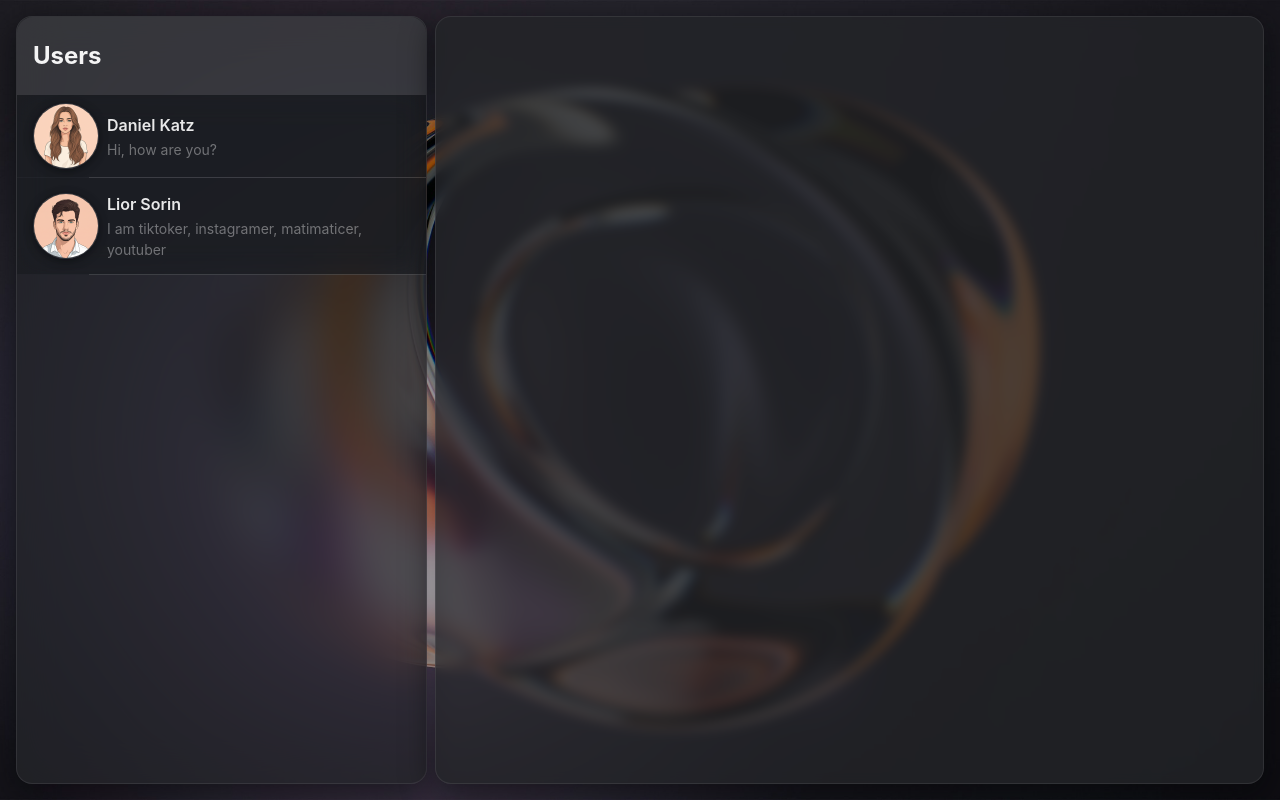
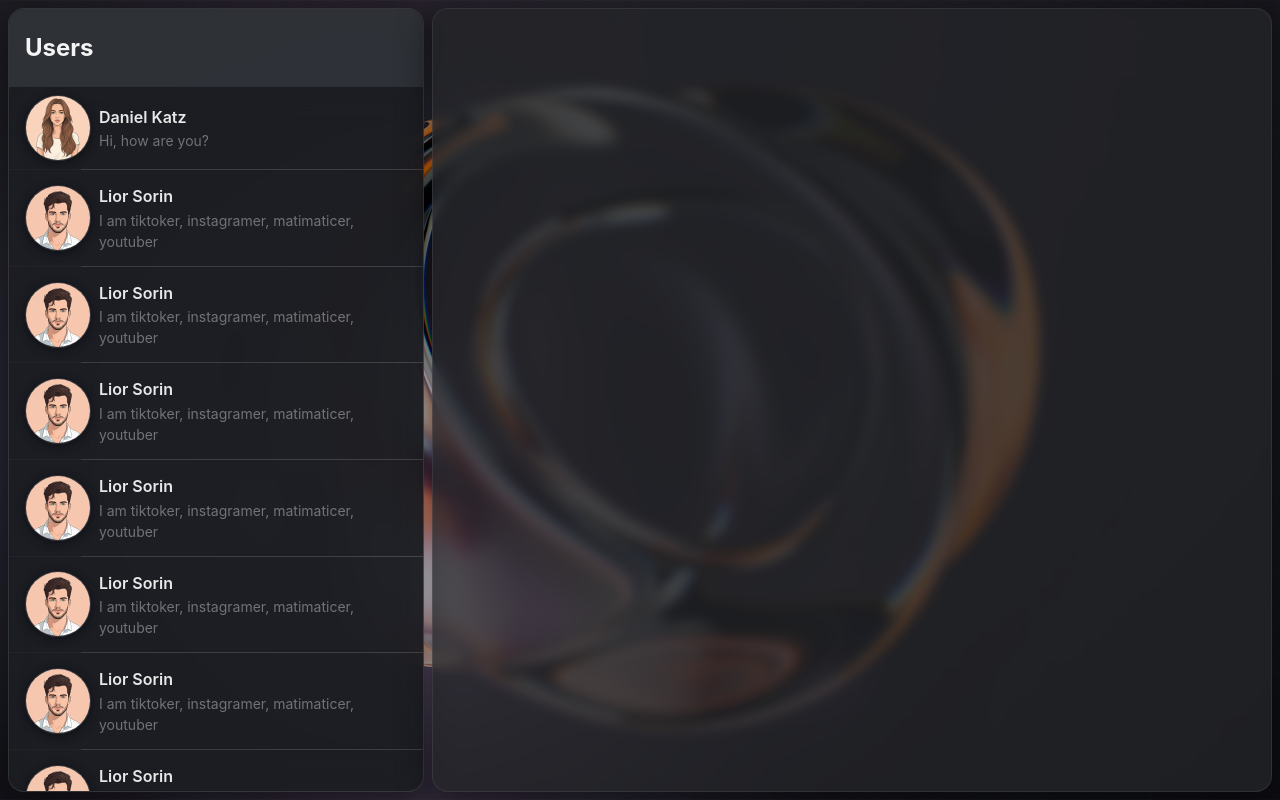
Before and after one commit to DanielKatzCoding/chat, a Next.js app in the folder frontend/: page / in a window 1280 px wide. Built offline with nearby package versions, Linux system fonts and the light colour scheme.

Commit message:
overflow for users

```diff
--- a/frontend/components/MainContent.tsx
+++ b/frontend/components/MainContent.tsx
@@ -12,7 +12,14 @@ function MainContent() {
   const [users, setUsers] = useState<IUser[]>(
     [
       { iconPath: '/icons/1.png', name: 'Daniel Katz', comments: [{ text: 'Hi, how are you?', timestamp: '10:00' }] },
-      { iconPath: '/icons/2.png', name: 'Lior Sorin', comments: [{ text: 'I am tiktoker, instagramer, matimaticer, youtuber', timestamp: '10:05' }] }
+      { iconPath: '/icons/2.png', name: 'Lior Sorin', comments: [{ text: 'I am tiktoker, instagramer, matimaticer, youtuber', timestamp: '10:05' }] },
+      { iconPath: '/icons/2.png', name: 'Lior Sorin', comments: [{ text: 'I am tiktoker, instagramer, matimaticer, youtuber', timestamp: '10:05' }] },
+      { iconPath: '/icons/2.png', name: 'Lior Sorin', comments: [{ text: 'I am tiktoker, instagramer, matimaticer, youtuber', timestamp: '10:05' }] },
+      { iconPath: '/icons/2.png', name: 'Lior Sorin', comments: [{ text: 'I am tiktoker, instagramer, matimaticer, youtuber', timestamp: '10:05' }] },
+      { iconPath: '/icons/2.png', name: 'Lior Sorin', comments: [{ text: 'I am tiktoker, instagramer, matimaticer, youtuber', timestamp: '10:05' }] },
+      { iconPath: '/icons/2.png', name: 'Lior Sorin', comments: [{ text: 'I am tiktoker, instagramer, matimaticer, youtuber', timestamp: '10:05' }] },
+      { iconPath: '/icons/2.png', name: 'Lior Sorin', comments: [{ text: 'I am tiktoker, instagramer, matimaticer, youtuber', timestamp: '10:05' }] },
+      { iconPath: '/icons/2.png', name: 'Lior Sorin', comments: [{ text: 'I am tiktoker, instagramer, matimaticer, youtuber', timestamp: '10:05' }] },
     ]
   );
 
@@ -22,9 +29,10 @@ function MainContent() {
       <Grid
         container
         spacing={1}
-        sx={{ height: '100%', width: '100%' }}
+        height='100%'
+        width='100%'
         >
-          <Grid size={4}>
+          <Grid size={4} height='100%'>
             <UsersBlock users={users} />
           </Grid>
 
--- a/frontend/components/users/UsersBlock.tsx
+++ b/frontend/components/users/UsersBlock.tsx
@@ -15,11 +15,11 @@ const UsersBlock = ({ users }: { users: IUser[] }) => {
   const usersWithIds = React.useMemo(() => getUsersWithIds(users), [users]);
 
   return (
-    <StyledUsersBlock>
-      <AppBar position="static">
+    <StyledUsersBlock style={{ height: '100%', overflow: 'hidden' }}>
+      <AppBar position="static" sx={{ height: '10%' }}>
         <h2>Users</h2>
       </AppBar>
-      <List>
+      <List sx={{ height: '90%', overflowY: 'auto' }}>
         {usersWithIds.map((user) => (
           <React.Fragment key={user._uuid}>
             <User
--- a/frontend/src/app/page.tsx
+++ b/frontend/src/app/page.tsx
@@ -4,7 +4,7 @@ import { Container } from "@mui/material"
 export default function Home() {
   return (
     <Container
-    sx={{ height:'100vh', width:'100vw', padding: '1rem' }}
+    sx={{ height:'100vh', width:'100vw', padding:1 }}
     disableGutters={true}
     maxWidth={false}
     >
--- a/frontend/src/app/theme/darkmode.ts
+++ b/frontend/src/app/theme/darkmode.ts
@@ -123,7 +123,6 @@ const glassmorphismDarkTheme: Theme = createTheme({
     MuiAppBar: {
       styleOverrides: {
         root: {
-          backgroundColor: 'transparent', // No background color
           backdropFilter: 'none',          // Remove glass blur if any
           WebkitBackdropFilter: 'none',   // For Safari
           borderRadius: '16px 16px 0 0',  // Keep rounded corners as you want
```
